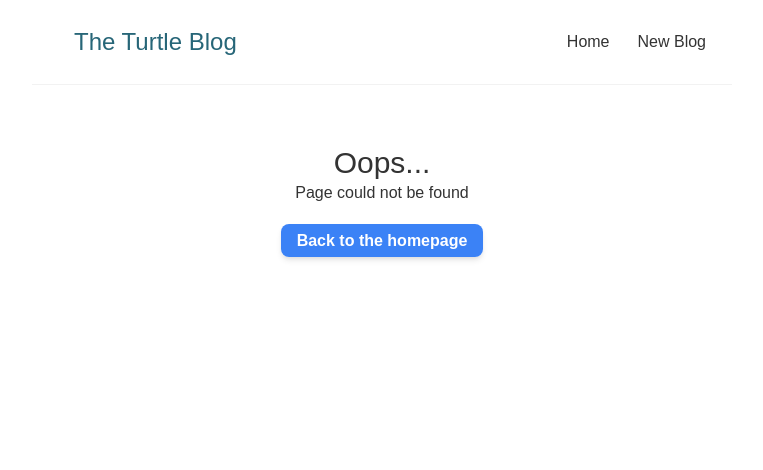
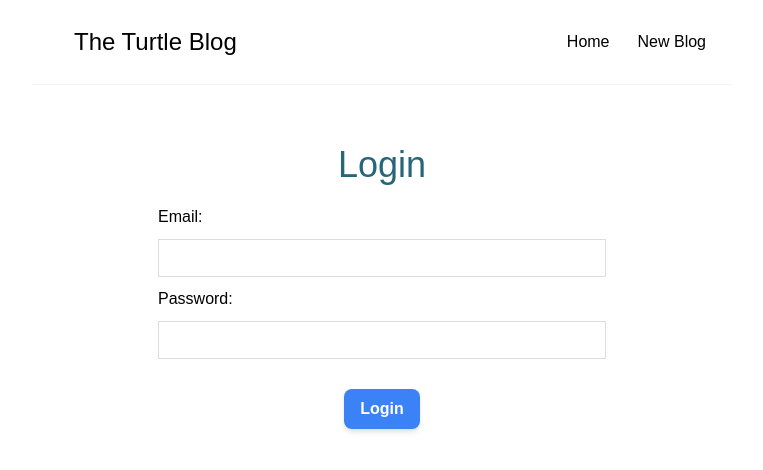
Before and after one commit to adamafriansyahb/react-blog, a React (Create React App) app: page /login in a window 1280 px wide. Shown: the top 470 px of the page, without its empty margins (258-1021 px from the left). Built offline with nearby package versions, Linux system fonts and the light colour scheme.

Commit message:
Try to implement auth, but still fail

```diff
--- a/package.json
+++ b/package.json
@@ -7,6 +7,8 @@
     "@testing-library/jest-dom": "^5.11.9",
     "@testing-library/react": "^11.2.3",
     "@testing-library/user-event": "^12.6.2",
+    "axios": "^0.21.1",
+    "jwt-decode": "^3.1.2",
     "react": "^17.0.1",
     "react-dom": "^17.0.1",
     "react-router-dom": "^5.2.0",
--- a/src/App.js
+++ b/src/App.js
@@ -5,6 +5,7 @@ import { BrowserRouter as Router, Route, Switch } from "react-router-dom";
 import BlogDetails from "./BlogDetails";
 import NotFound from "./NotFound";
 import Edit from "./Edit";
+import Login from "./Login";
 
 function App() {
   return (
@@ -15,6 +16,9 @@ function App() {
           <Switch>
             <Route exact path="/">
               <Home />
+            </Route>
+            <Route path="/login">
+              <Login />
             </Route>
             <Route path="/create">
               <Create />
--- a/src/BlogDetails.js
+++ b/src/BlogDetails.js
@@ -25,8 +25,8 @@ const BlogDetails = () => {
       {blog && (
         <article>
           <h2 className="text-4xl mb-2">{blog.title}</h2>
-          <p className="text-base text-gray-700">Written by: {blog.author}</p>
-          <div>{blog.body}</div>
+          <p className="text-base text-gray-400">Written by: {blog.author}</p>
+          <div className="text-gray-200">{blog.body}</div>
           <button className="btn btn-red mr-2" onClick={handleClick}>
             Delete
           </button>
--- a/src/BlogList.js
+++ b/src/BlogList.js
@@ -7,11 +7,11 @@ const BlogList = ({ blogs, title, handleDelete }) => {
   return (
     <div className="blog-list">
       <h2 className="text-4xl mb-2">{title}</h2>
-      <hr />
+      <hr className="border-dotted" />
       {blogs.map((blog) => (
-        <div key={blog.id} className="blog-preview bg-gray-100 rounded">
+        <div key={blog.id} className="blog-preview bg-blue-400 rounded-lg">
           <Link to={`/blogs/${blog.id}`}>
-            <h2>{blog.title}</h2>
+            <h2 className="font-medium">{blog.title}</h2>
             <p className="text-base">Written: {blog.author}</p>
             <p>{blog.body}</p>
           </Link>
--- a/src/Home.js
+++ b/src/Home.js
@@ -1,7 +1,35 @@
 import BlogList from "./BlogList";
 import useFetch from "./useFetch";
+import { useEffect } from "react";
+import { useHistory } from "react-router";
 
 const Home = () => {
+  const getTimeIn = () => {
+    const timeNow = new Date().getTime();
+    return parseFloat((timeNow + 1) / 1000).toFixed(0);
+  };
+
+  const isAuthenticated = () => {
+    const expiresIn = localStorage.getItem("expiresIn");
+    if (expiresIn) {
+      if (expiresIn < getTimeIn()) {
+        return false;
+      } else {
+        return true;
+      }
+    } else {
+      return false;
+    }
+  };
+
+  const history = useHistory();
+
+  useEffect(() => {
+    if (!isAuthenticated()) {
+      history.push("/login");
+    }
+  }, []);
+
   const {
     data: blogs,
     isPending,
--- /dev/null
+++ b/src/Login.js
@@ -0,0 +1,81 @@
+import { useEffect, useState } from "react";
+import { useHistory } from "react-router-dom";
+import axios from "axios";
+import jwtDecode from "jwt-decode";
+
+const Login = () => {
+  const [email, setEmail] = useState("");
+  const [password, setPassword] = useState("");
+  const history = useHistory();
+
+  const getTimeIn = () => {
+    const timeNow = new Date().getTime();
+    return parseFloat((timeNow + 1) / 1000).toFixed(0);
+  };
+
+  const isAuthenticated = () => {
+    const expiresIn = localStorage.getItem("expiresIn");
+    if (expiresIn) {
+      if (expiresIn < getTimeIn()) {
+        return false;
+      } else {
+        return true;
+      }
+    } else {
+      return false;
+    }
+  };
+
+  //   useEffect(() => {
+  //     if (isAuthenticated()) history.push("/");
+  //   }, [isAuthenticated]);
+
+  const handleSubmit = () => {
+    axios
+      .post(`http://localhost:3000/api/auth/login`, {
+        email: email,
+        password: password,
+      })
+      .then((res) => {
+        const response = res.data;
+        console.log("response", response);
+        const tokenData = jwtDecode(response);
+        localStorage.setItem("expiresIn", tokenData.exp * 1000);
+        localStorage.setItem("token", response);
+        history.push(`/`);
+        // window.location.href = "/";
+      })
+      .catch(function (error) {
+        console.log("error", error.response);
+        if (error.response.status === 400) {
+          alert(error.response.data.Message);
+        }
+      });
+  };
+
+  return (
+    <div className="create text-center max-w-md my-0 mx-auto">
+      <h2 className="text-4xl mb-5">Login</h2>
+      <form onSubmit={handleSubmit}>
+        <label>Email:</label>
+        <input
+          type="text"
+          required
+          value={email}
+          onChange={(event) => setEmail(event.target.value)}
+        />
+
+        <label>Password:</label>
+        <input
+          type="password"
+          required
+          value={password}
+          onChange={(event) => setPassword(event.target.value)}
+        />
+        <button className="btn btn-blue mt-5">Login</button>
+      </form>
+    </div>
+  );
+};
+
+export default Login;
--- a/src/index.css
+++ b/src/index.css
@@ -8,7 +8,7 @@
 * {
   margin: 0;
   font-family: "Montserrat", sans-serif;
-  color: #333;
+  color: black;
 }
 
 a {
@@ -36,9 +36,7 @@ a {
   margin: 0 auto;
   border-bottom: 1px solid #f2f2f2;
 }
-.navbar h1 {
-  color: #276678;
-}
+
 .navbar .links {
   margin-left: auto;
 }
@@ -60,7 +58,7 @@ a {
 .blog-preview {
   padding: 10px 16px;
   margin: 20px 0;
-  border-bottom: 1px solid #fafafa;
+  /* border-bottom: 1px solid #fafafa; */
 }
 .blog-preview:hover {
   box-shadow: 1px 3px 5px rgba(0, 0, 0, 0.5);
@@ -81,9 +79,9 @@ a {
 }
 
 /* blog details page */
-.blog-details h2 {
+/* .blog-details h2 {
   color: #276678;
-}
+} */
 .blog-details div {
   margin: 20px 0;
 }
```
Also changed, not shown: data/db.json (+1 -1 lines), 1 other file (tests, documents, lock files or other folders).
